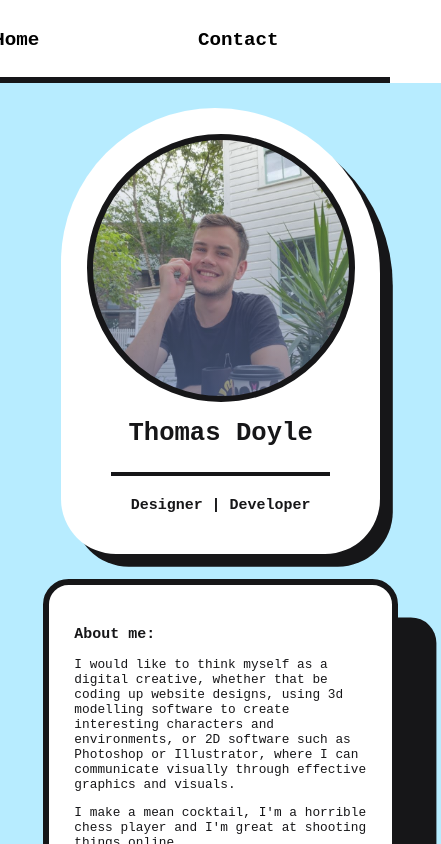
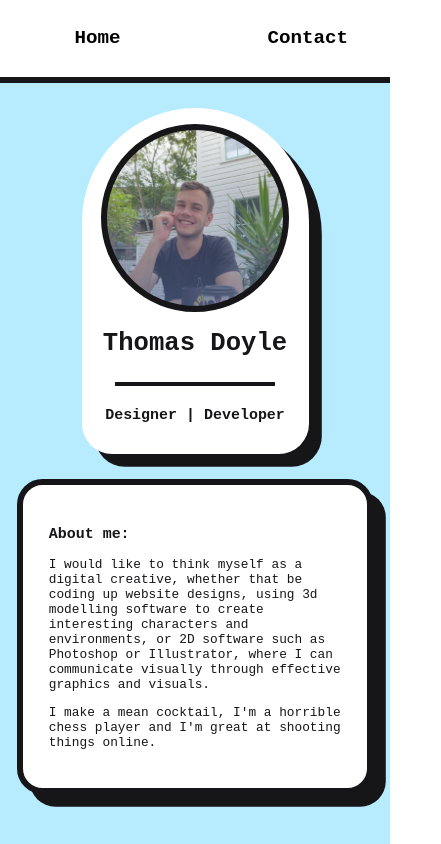
Before and after one commit to tommay76/my_website, a React (Create React App) app: page / in a window 390 px wide. Shown: the top 844 px of the page, 441 px wide, since content can reach past the window. Built offline with nearby package versions, Linux system fonts and the light colour scheme.

Commit message:
Discovered Chromes Device toolbar, actually fixed css bugs

```diff
--- a/src/components/AppBar.jsx
+++ b/src/components/AppBar.jsx
@@ -5,10 +5,10 @@ import '../css/AppBar.css'
 function AppBar () {
   return (
     <div className='appBar'>
-      <Link to='/dashboard' className='buttonA' style={{ color: 'black' }}>
+      <Link to='/dashboard' className='appBarButton' style={{ color: 'black' }}>
         <h2>Home</h2>
       </Link>
-      <Link to='/contact' className='buttonA' style={{ color: 'black' }}>
+      <Link to='/contact' className='appBarButton' style={{ color: 'black' }}>
         <h2> Contact </h2>
       </Link>
     </div>
--- a/src/css/AppBar.css
+++ b/src/css/AppBar.css
@@ -4,18 +4,28 @@
     flex-direction: row;
     background-color: white;
     justify-content: flex-end;
+    align-items: center;
     border: 0;
     border-bottom: .5em  solid rgb(22, 22, 24);
     color: rgb(22, 22, 24);
     z-index: 3;
-    width: 100%;
+    max-width: 100%;
 }
-a {
+.appBarButton {
+    text-align: center;
     background-color: transparent;
-    height: 100%;
-    width:10em;
-    max-width: 25%;
-    padding: 0;
+    text-decoration: none;
+    min-height: 50%;
+    min-width:10vw;
+    width:50px;
+    padding: 0 2rem;
     border: 0em;
-    margin: 0 2em;
+    margin: 0;
 }
+@media (max-width : 600px){
+    .appBar {
+        min-width:25vw;
+        padding: 0;
+        justify-content: space-around;
+    }
+}
--- a/src/css/HomePage.css
+++ b/src/css/HomePage.css
@@ -6,32 +6,20 @@ Link {
     cursor: pointer;
 }
 
-.mainBody {
+.HmainBody {
     align-items: center;
     min-height: 100em;
-    width: 100%;
+    max-width: 100%;
     display: flex;
     flex-direction: column;
     background-color: #b7ecff;
     justify-content: baseline;
-    padding: 2em;
+    padding: 2em 0;
     color: white;
     z-index: 0;
 }
 
-.mainHeader {
-    align-items: center;
-    display: flex;
-    flex-direction: column;
-    justify-content: center;
-    padding: 2em;
-    z-index: 2;
-    color: rgb(22, 22, 24);
-    background-color: white;
-    box-shadow: 1em 1em  rgb(22, 22, 24);
-    border-radius: 14em 15em 5em 5em;
-    font-family: 'Courier New', Courier, monospace;
-}
+
 .PC {
     transform: rotate(10deg);
     fill: rgb(22, 22, 24);
@@ -70,19 +58,53 @@ Link {
     background-color:rgb(22, 22, 24);
     width: 80%;
 }
+
+.mainHeaderMain {
+
+    display: flex;
+    flex-direction: column;
+    justify-content: space-between;
+    align-items: center;
+    padding: 2rem;
+    z-index: 2;
+    color: rgb(22, 22, 24);
+    background-color: white;
+    box-shadow: 1em 1em  rgb(22, 22, 24);
+    border-radius: 15rem 15rem 5em 5em;
+    font-family: 'Courier New', Courier, monospace;
+
+
+    min-height: fit-content;
+    width: 28rem;
+    text-align: center;
+}
+
 .displayPic {
     background-image:
     linear-gradient(to bottom, rgba(255, 255, 255, 0.116), rgba(92, 112, 156, 0.664)),
     url('../images/cute.jpg');
     background-size: cover;
     background-repeat: no-repeat;
-    width: 20em;
-    min-height: 20em;
+    min-width: 25rem;
+    min-height:25rem;
+
     transition: transform .2s;
     border: .5em solid rgb(22, 22, 24);
-    text-align: center;
+
     vertical-align: bottom;
     border-radius: 50%;
+
+}
+@media ( max-width : 600px ) {
+    .mainHeaderMain{
+        width: 50vw;
+        padding: 1rem;
+    }
+    .displayPic {
+        min-width: 45vw;
+        min-height: 45vw;
+
+    }
 
 }
 .displayPic:hover {
@@ -101,6 +123,7 @@ Link {
     color: rgb(22, 22, 24);
     box-shadow: 3em 3em  rgb(22, 22, 24);
     z-index: 2;
+    overflow-x: hidden;
 }
 .skillBox {
     display: flex;
@@ -109,12 +132,17 @@ Link {
     padding: 1em 0em 1em 0em;
 
 }
-@media (max-width: 80rem) {
+@media (max-width: 600px) {
     .skillBox {
         flex-direction: column;
     }
     body {
         font-size: 80%;
+    }
+    .contentBlockHome {
+        margin: 0.5;
+        padding: 0.5;
+        box-shadow: 1em 1em  rgb(22, 22, 24);
     }
 }
 .skillName {
--- a/src/pages/HomePage.js
+++ b/src/pages/HomePage.js
@@ -60,9 +60,9 @@ function HomePage () {
     window.scrollTo(0, 0)
   }, [])
   return (
-    <div className='mainBody'>
+    <div className='HmainBody'>
 
-      <div className='mainHeader'>
+      <div className='mainHeaderMain'>
         <div className='displayPic' />
         <h1>Thomas Doyle</h1>
         <hr className='hrTitle' />
```
